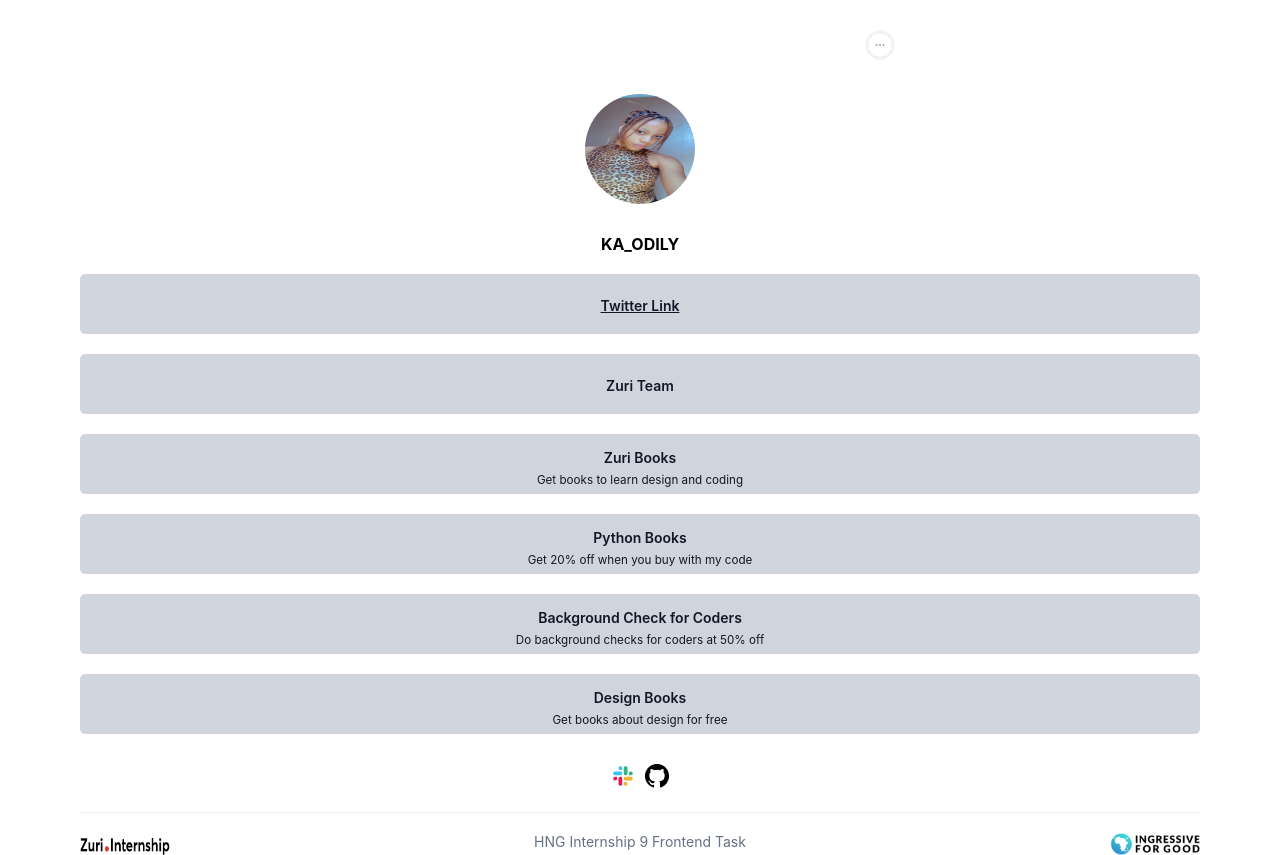
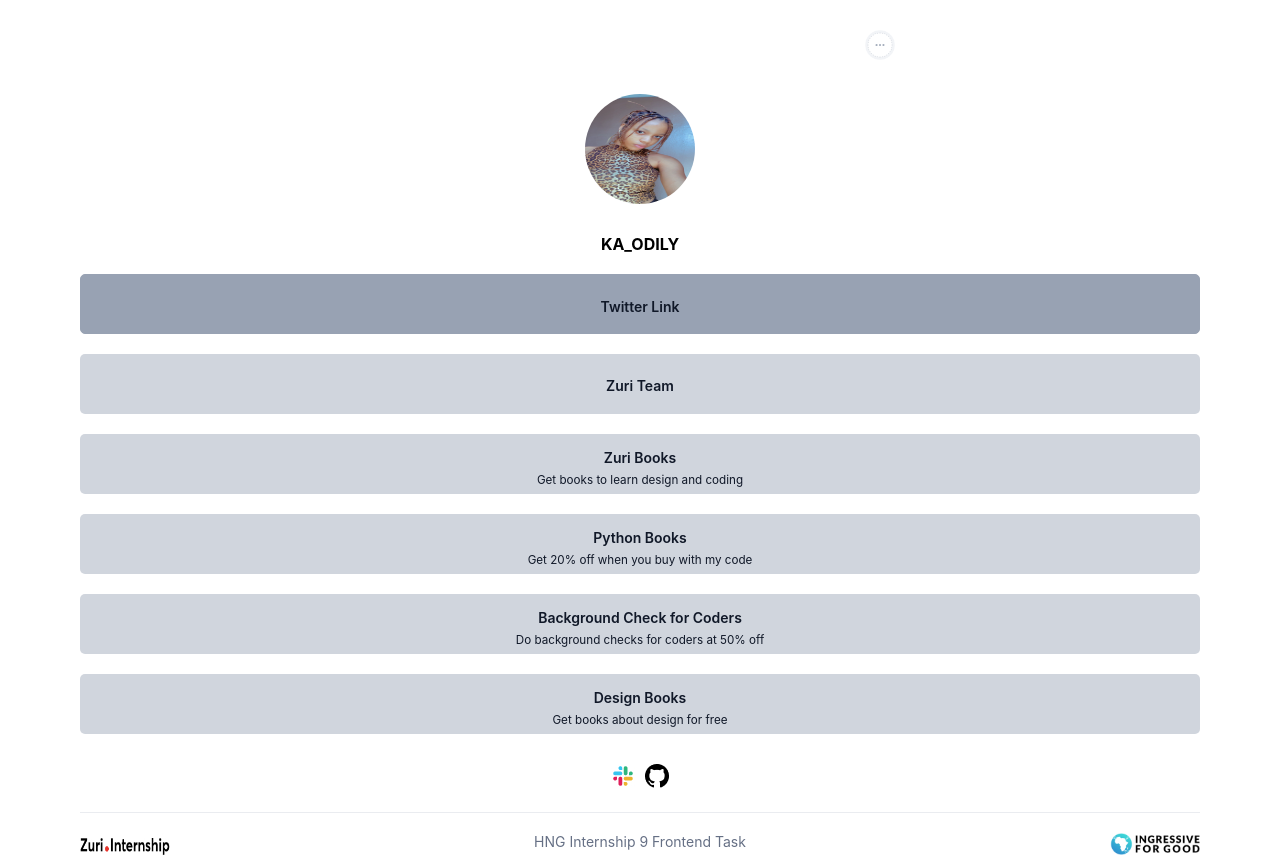
Before and after one commit to Kaodily/Task-1, a React (Create React App) app: page / in a window 1280 px wide. In both pictures the pointer is over the link "Twitter Link". Built offline with nearby package versions, Linux system fonts and the light colour scheme.

Commit message:
updating app

```diff
--- a/src/index.css
+++ b/src/index.css
@@ -105,11 +105,10 @@ margin-top: 55px;
   font-weight: normal;
 }
 .link_buttons:hover{
- text-decoration: underline;
+  background-color: rgba(152, 162, 179, 1);
+border: 1px solid #98A2B3;
 }
-.link_buttons sub:hover{
-  text-decoration: none;
-}
+
 
 .icons{
   text-align: center;
```
